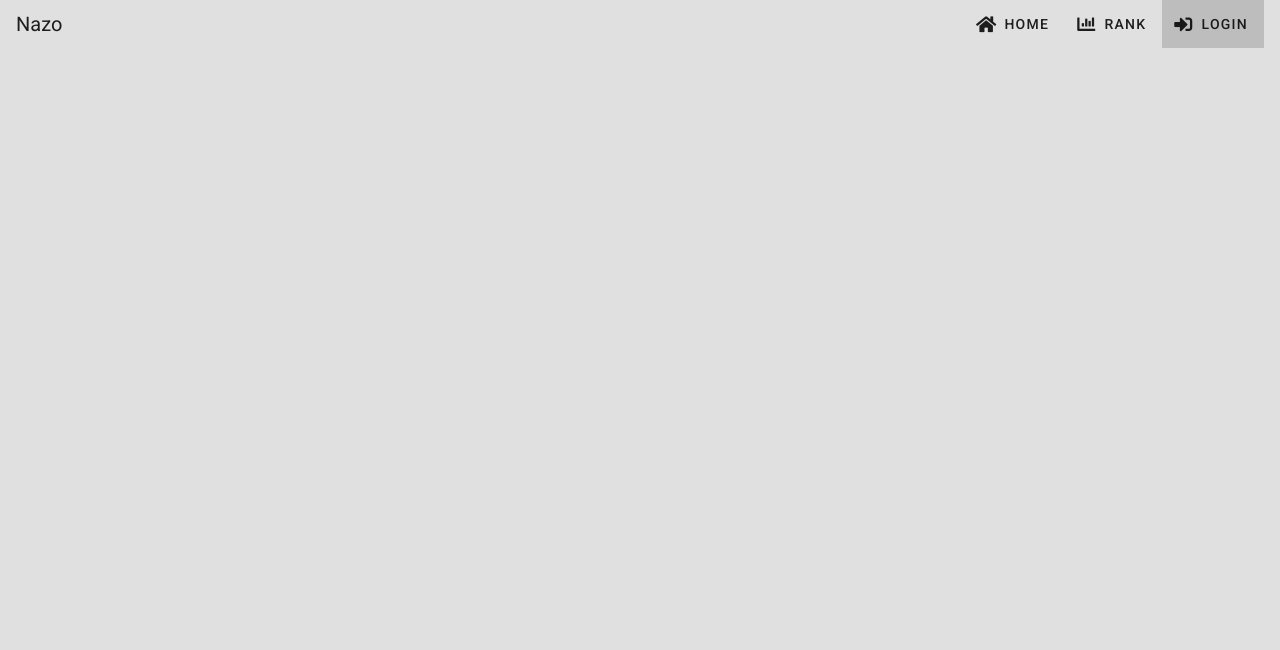
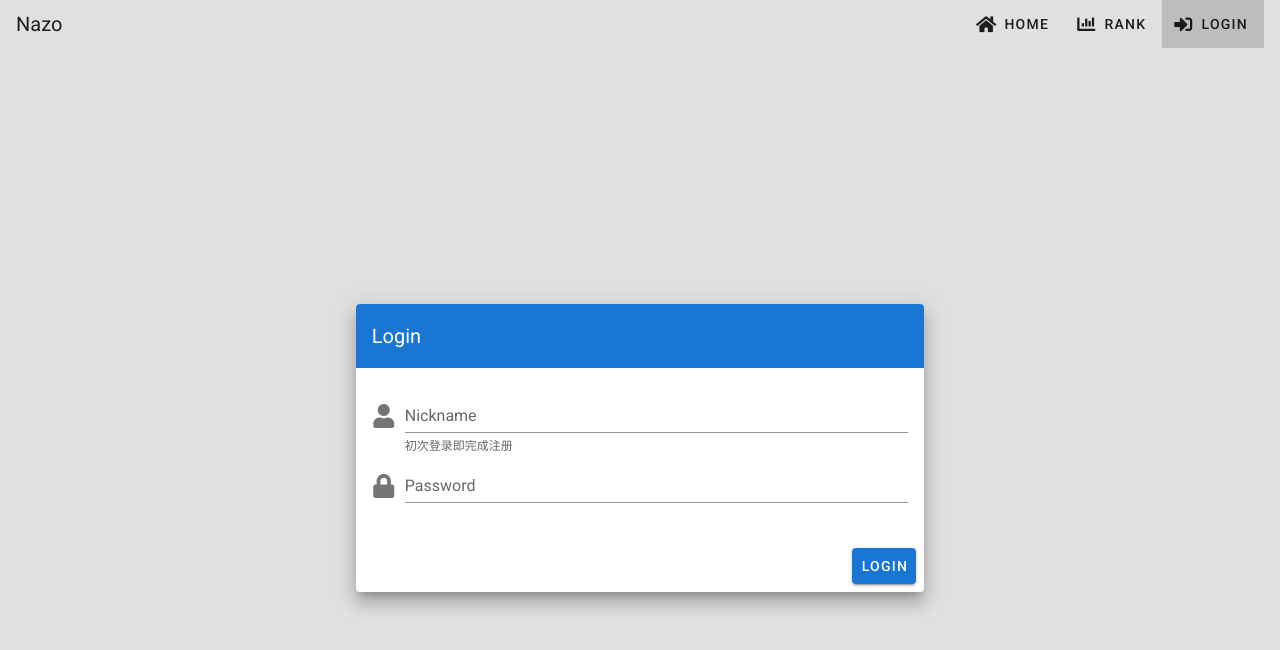
Before and after one commit to yanyongyu/nazo-frontend, a Vue app: page /login in a window 1280 px wide. Shown: the top 650 px of the page. Built offline with nearby package versions, Linux system fonts and the light colour scheme.

Commit message:
write login

```diff
--- a/package.json
+++ b/package.json
@@ -21,9 +21,11 @@
     "@vue/cli-plugin-router": "~4.3.0",
     "@vue/cli-plugin-vuex": "~4.3.0",
     "@vue/cli-service": "~4.3.0",
+    "axios": "^0.19.2",
     "babel-eslint": "^10.1.0",
     "eslint": "^6.7.2",
     "eslint-plugin-vue": "^6.2.2",
+    "qs": "^6.9.3",
     "sass": "^1.19.0",
     "sass-loader": "^8.0.0",
     "vue-cli-plugin-vuetify": "~2.0.5",
--- a/src/main.js
+++ b/src/main.js
@@ -2,7 +2,7 @@
  * @Author         : yanyongyu
  * @Date           : 2020-04-20 11:34:54
  * @LastEditors    : yanyongyu
- * @LastEditTime   : 2020-04-20 11:47:35
+ * @LastEditTime   : 2020-04-21 11:29:05
  * @Description    : Entry file
  * @GitHub         : https://github.com/yanyongyu
  */
@@ -11,6 +11,30 @@ import App from "./App.vue";
 import router from "./router";
 import store from "./store";
 import vuetify from "./plugins/vuetify";
+
+// axios
+import qs from "qs";
+import axios from "axios";
+Vue.prototype.$axios = axios;
+axios.defaults.headers["Content-Type"] =
+  "application/x-www-form-urlencoded;charset=UTF-8";
+axios.defaults.timeout = 15000;
+axios.interceptors.request.use(
+  (config) => {
+    if (
+      config.headers["Content-Type"] ===
+      "application/x-www-form-urlencoded;charset=UTF-8"
+    ) {
+      config.data = qs.stringify(config.data, {
+        indices: false,
+      });
+    }
+    return config;
+  },
+  (error) => {
+    return Promise.reject(error);
+  }
+);
 
 // devtools
 Vue.config.devtools = process.env.NODE_ENV === "development";
--- a/src/router/index.js
+++ b/src/router/index.js
@@ -2,13 +2,14 @@
  * @Author         : yanyongyu
  * @Date           : 2020-04-20 11:35:36
  * @LastEditors    : yanyongyu
- * @LastEditTime   : 2020-04-20 11:47:46
+ * @LastEditTime   : 2020-04-21 10:54:27
  * @Description    : Vue Router
  * @GitHub         : https://github.com/yanyongyu
  */
 import Vue from "vue";
 import VueRouter from "vue-router";
 import Home from "../views/Home.vue";
+import Login from "../views/Login.vue";
 
 Vue.use(VueRouter);
 
@@ -17,6 +18,11 @@ const routes = [
     path: "/",
     name: "Home",
     component: Home,
+  },
+  {
+    path: "/login",
+    name: "Login",
+    component: Login,
   },
 ];
 
--- /dev/null
+++ b/src/views/Login.vue
@@ -0,0 +1,62 @@
+<!--
+ * @Author         : yanyongyu
+ * @Date           : 2020-04-21 10:43:27
+ * @LastEditors    : yanyongyu
+ * @LastEditTime   : 2020-04-21 11:16:39
+ * @Description    : None
+ * @GitHub         : https://github.com/yanyongyu
+ -->
+<template>
+  <v-container class="fill-height">
+    <v-row align="center" justify="center">
+      <v-col cols="12" sm="8" md="6">
+        <v-card class="elevation-12">
+          <v-toolbar color="primary" dark flat>
+            <v-toolbar-title>Login</v-toolbar-title>
+          </v-toolbar>
+          <v-card-text>
+            <v-form>
+              <v-text-field
+                label="Nickname"
+                name="name"
+                prepend-icon="fa-user"
+                hint="初次登录即完成注册"
+                persistent-hint
+                type="text"
+                clearable
+              />
+              <v-text-field
+                label="Password"
+                name="password"
+                prepend-icon="fa-lock"
+                type="password"
+                clearable
+              />
+            </v-form>
+          </v-card-text>
+          <v-card-actions>
+            <v-spacer></v-spacer>
+            <v-btn color="primary" :loading="loading" :disabled="loading" @click="login">Login</v-btn>
+          </v-card-actions>
+        </v-card>
+      </v-col>
+    </v-row>
+  </v-container>
+</template>
+
+<script>
+export default {
+  name: "Login",
+  data: () => ({
+    name: "",
+    password: "",
+    loading: false
+  }),
+  methods: {
+    login: function() {
+      this.loading = true;
+      // TODO: Login
+    }
+  }
+};
+</script>
```
Also changed, not shown: 1 other file (tests, documents, lock files or other folders).
